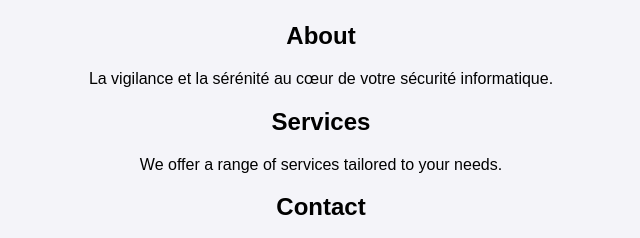
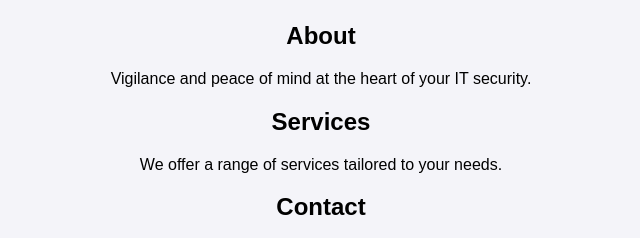
Before and after one commit to Sentrycoresec/Website, a plain HTML site: page index.html in a window 1280 px wide. Shown: the part 160-398 px from the top of the page, 319-959 px from the left. Drawn offline with Linux system fonts and the light colour scheme.

Commit message:
Update index.html

```diff
--- a/index.html
+++ b/index.html
@@ -63,7 +63,7 @@
     <main>
         <section id="about">
             <h2>About</h2>
-            <p>La vigilance et la sérénité au cœur de votre sécurité informatique.</p>
+            <p>Vigilance and peace of mind at the heart of your IT security.</p>
         </section>
         <section id="services">
             <h2>Services</h2>
```
